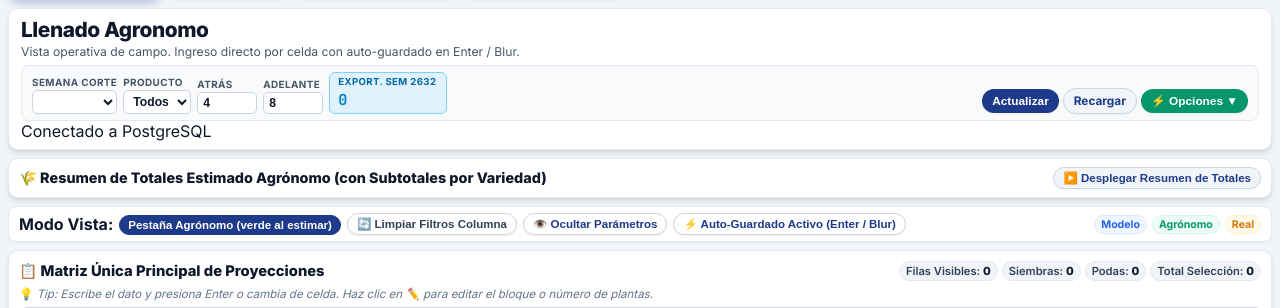
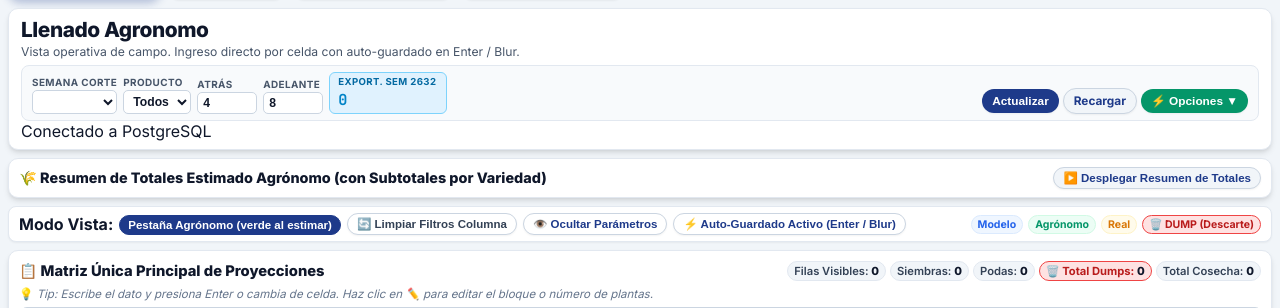
Before and after one commit to renealejo96/proyecciones, a Flask app: page / in a window 1280 px wide. Shown: the part 33-341 px from the top of the page. Run offline with Flask 3, Linux system fonts and the light colour scheme; data that the repository does not hold is empty.

Commit message:
feat: visualizar celdas DUMP en rojo en vista agronomo y total de dumps en resumen y chips

```diff
--- a/templates/index.html
+++ b/templates/index.html
@@ -801,9 +801,7 @@
                 <span class="lg-model">Modelo</span>
                 <span class="lg-agro">Agrónomo</span>
                 <span class="lg-real">Real</span>
-                {% if page_mode == 'REAL' %}
-                    <span class="lg-dump" title="Ventas limitadas / flor descartada">🗑️ DUMP (Descarte)</span>
-                {% endif %}
+                <span class="lg-dump" title="Ventas limitadas / flor descartada">🗑️ DUMP (Descarte)</span>
             </div>
         </section>
 
@@ -815,7 +813,8 @@
                     <div class="chip">Filas Visibles: <span id="chip-visible-rows">0</span></div>
                     <div class="chip">Siembras: <span id="chip-total-siembras">{{ weekly_view.totals_by_activity.SIEMBRA }}</span></div>
                     <div class="chip">Podas: <span id="chip-total-podas">{{ weekly_view.totals_by_activity.PODA }}</span></div>
-                    <div class="chip">Total Selección: <span id="chip-total-general">{{ weekly_view.grand_total }}</span></div>
+                    <div class="chip chip-dump" style="background: #fee2e2; border-color: #ef4444; color: #b91c1c; font-weight: 700;">🗑️ Total Dumps: <span id="chip-total-dumps">0</span></div>
+                    <div class="chip">Total Cosecha: <span id="chip-total-general">{{ weekly_view.grand_total }}</span></div>
                 </div>
             </div>
 
@@ -915,7 +914,7 @@
                                     {% for week in weekly_view.week_columns %}
                                         {% set status = row.weekly_status[week.label] if row.weekly_status and week.label in row.weekly_status else 'MODELO' %}
                                         {% set is_cell_dump = row.is_dump[week.label] if row.is_dump and week.label in row.is_dump else False %}
-                                        {% if page_mode == 'REAL' and (status == 'DUMP' or is_cell_dump) %}
+                                        {% if status == 'DUMP' or is_cell_dump %}
                                             {% set cell_cls = 'status-dump' %}
                                             {% set cell_stat = 'DUMP' %}
                                         {% elif status == 'REAL' %}
@@ -1011,7 +1010,7 @@
 
         function normalizeWeeklyCellClass(cell) {
             cell.classList.remove('status-model', 'status-agronomo', 'status-real', 'status-dump');
-            if (pageMode === 'REAL' && (cell.dataset.status === 'DUMP' || cell.dataset.isDump === 'true')) {
+            if (cell.dataset.status === 'DUMP' || cell.dataset.isDump === 'true') {
                 cell.classList.add('status-dump');
                 return;
             }
@@ -1032,10 +1031,11 @@
                 const input = cell.querySelector('.week-input');
                 if (!input) return;
                 const status = cell.dataset.status;
+                const isDump = (cell.dataset.isDump === 'true' || status === 'DUMP');
                 if (pageMode === 'REAL') {
                     input.disabled = false;
                 } else {
-                    input.disabled = (status === 'REAL');
+                    input.disabled = (status === 'REAL' || isDump);
                 }
             });
         }
@@ -1117,7 +1117,7 @@
             }
         }
 
-        // SUMMARY TABLE WITH VARIETY SUBTOTALS
+        // SUMMARY TABLE WITH VARIETY SUBTOTALS & DUMPS
         function renderSummaryPanels(summaryData) {
             const weekLabels = weekColumns.map(w => w.label);
             const targetTable = document.getElementById('table-summary-main');
@@ -1130,15 +1130,21 @@
             html += `<th>Total Ventana</th></tr></thead><tbody>`;
 
             let grandTotalsByWeek = Object.fromEntries(weekLabels.map(l => [l, 0]));
+            let grandDumpsByWeek = Object.fromEntries(weekLabels.map(l => [l, 0]));
             let grandWindowTotal = 0;
+            let grandDumpsTotal = 0;
 
             Object.values(summaryData).forEach(item => {
                 let varietyWeekSums = Object.fromEntries(weekLabels.map(l => [l, 0]));
+                let varietyDumpSums = Object.fromEntries(weekLabels.map(l => [l, 0]));
                 let varietyWindowTotal = 0;
+                let varietyDumpTotal = 0;
 
                 ['SIEMBRA', 'PODA'].forEach(act => {
                     const weekVals = item[mode][act];
+                    const dumpVals = (item.dump && item.dump[act]) ? item.dump[act] : {};
                     const actSum = Object.values(weekVals).reduce((a, b) => a + b, 0);
+                    const dumpSum = Object.values(dumpVals).reduce((a, b) => a + b, 0);
 
                     html += `<tr><td class="col-name">${item.product} - ${item.variety}</td><td>${act === 'SIEMBRA' ? 'Siembra (S)' : 'Poda (P)'}</td>`;
                     weekLabels.forEach(lbl => {
@@ -1146,10 +1152,16 @@
                         html += `<td>${val.toLocaleString()}</td>`;
                         varietyWeekSums[lbl] += val;
                         grandTotalsByWeek[lbl] += val;
+
+                        const dVal = dumpVals[lbl] || 0;
+                        varietyDumpSums[lbl] += dVal;
+                        grandDumpsByWeek[lbl] += dVal;
                     });
                     html += `<td><strong>${actSum.toLocaleString()}</strong></td></tr>`;
                     varietyWindowTotal += actSum;
                     grandWindowTotal += actSum;
+                    varietyDumpTotal += dumpSum;
+                    grandDumpsTotal += dumpSum;
                 });
 
                 // Subtotal Row per Variety in Summary Table
@@ -1158,13 +1170,31 @@
                     html += `<td>${varietyWeekSums[lbl].toLocaleString()}</td>`;
                 });
                 html += `<td><strong>${varietyWindowTotal.toLocaleString()}</strong></td></tr>`;
-            });
-
-            html += `<tr class="row-grandtotal"><td class="col-name" colspan="2">TOTALES GENERALES</td>`;
+
+                // Subtotal Dumps if exists for this variety
+                if (varietyDumpTotal > 0) {
+                    html += `<tr class="row-subtotal-dump" style="background: #fef2f2; color: #b91c1c; font-size: 0.85rem;"><td class="col-name" colspan="2">↳ 🗑️ Dumps ${item.variety} (Descarte)</td>`;
+                    weekLabels.forEach(lbl => {
+                        const dVal = varietyDumpSums[lbl] || 0;
+                        html += `<td>${dVal > 0 ? dVal.toLocaleString() : '-'}</td>`;
+                    });
+                    html += `<td><strong>${varietyDumpTotal.toLocaleString()}</strong></td></tr>`;
+                }
+            });
+
+            html += `<tr class="row-grandtotal"><td class="col-name" colspan="2">TOTAL GENERAL COSECHA / PROYECCIÓN</td>`;
             weekLabels.forEach(lbl => {
                 html += `<td>${grandTotalsByWeek[lbl].toLocaleString()}</td>`;
             });
-            html += `<td>${grandWindowTotal.toLocaleString()}</td></tr></tbody>`;
+            html += `<td>${grandWindowTotal.toLocaleString()}</td></tr>`;
+
+            // FILA DESTACADA DE TOTAL GENERAL DUMPS
+            html += `<tr class="row-grandtotal-dump" style="background: #fee2e2; color: #b91c1c; font-weight: 800;"><td class="col-name" colspan="2">🗑️ TOTAL GENERAL DUMPS (DESCARTE VENTAS)</td>`;
+            weekLabels.forEach(lbl => {
+                const dVal = grandDumpsByWeek[lbl] || 0;
+                html += `<td>${dVal > 0 ? dVal.toLocaleString() : '0'}</td>`;
+            });
+            html += `<td>${grandDumpsTotal.toLocaleString()}</td></tr></tbody>`;
 
             targetTable.innerHTML = html;
         }
@@ -1204,6 +1234,7 @@
             let masterSiembraTotal = 0;
             let masterPodaTotal = 0;
             let masterGrandTotal = 0;
+            let masterDumpTotal = 0;
 
             const masterTable = document.querySelector('.master-table');
             if (!masterTable) return;
@@ -1253,6 +1284,7 @@
                         proyectado: { SIEMBRA: Object.fromEntries(weekColumns.map(w => [w.label, 0])), PODA: Object.fromEntries(weekColumns.map(w => [w.label, 0])) },
                         agronomo:   { SIEMBRA: Object.fromEntries(weekColumns.map(w => [w.label, 0])), PODA: Object.fromEntries(weekColumns.map(w => [w.label, 0])) },
                         real:       { SIEMBRA: Object.fromEntries(weekColumns.map(w => [w.label, 0])), PODA: Object.fromEntries(weekColumns.map(w => [w.label, 0])) },
+                        dump:       { SIEMBRA: Object.fromEntries(weekColumns.map(w => [w.label, 0])), PODA: Object.fromEntries(weekColumns.map(w => [w.label, 0])) },
                     };
                 }
 
@@ -1261,21 +1293,27 @@
                     const input = cell.querySelector('.week-input');
                     const val = Math.max(0, Math.round(Number.parseFloat(input.value) || 0));
                     const status = cell.dataset.status;
+                    const isDump = (status === 'DUMP' || cell.dataset.isDump === 'true');
 
                     masterWeekTotals[label] += val;
                     varietyTotalsMap[variety].weeks[label] += val;
                     masterGrandTotal += val;
 
+                    if (isDump) {
+                        masterDumpTotal += val;
+                        summaryData[key].dump[activity][label] += val;
+                    }
+
                     const modelVal = rowResult.modelByWeek[label] || 0;
                     summaryData[key].proyectado[activity][label] += modelVal;
 
-                    if (status === 'AGRONOMO' || status === 'REAL') {
+                    if (status === 'AGRONOMO' || status === 'REAL' || status === 'DUMP') {
                         summaryData[key].agronomo[activity][label] += val;
                     } else {
                         summaryData[key].agronomo[activity][label] += modelVal;
                     }
 
-                    if (status === 'REAL') {
+                    if (status === 'REAL' || status === 'DUMP') {
                         summaryData[key].real[activity][label] += val;
                     }
                 });
@@ -1322,10 +1360,12 @@
             const chipVisible = document.getElementById('chip-visible-rows');
             const chipSiembra = document.getElementById('chip-total-siembras');
             const chipPoda = document.getElementById('chip-total-podas');
+            const chipDumps = document.getElementById('chip-total-dumps');
             const chipTotal = document.getElementById('chip-total-general');
             if (chipVisible) chipVisible.textContent = String(visibleRowsCount);
             if (chipSiembra) chipSiembra.textContent = String(masterSiembraTotal);
             if (chipPoda) chipPoda.textContent = String(masterPodaTotal);
+            if (chipDumps) chipDumps.textContent = String(masterDumpTotal);
             if (chipTotal) chipTotal.textContent = String(masterGrandTotal);
 
             const metricGrandTotal = document.getElementById('metric-grand-total');
```
